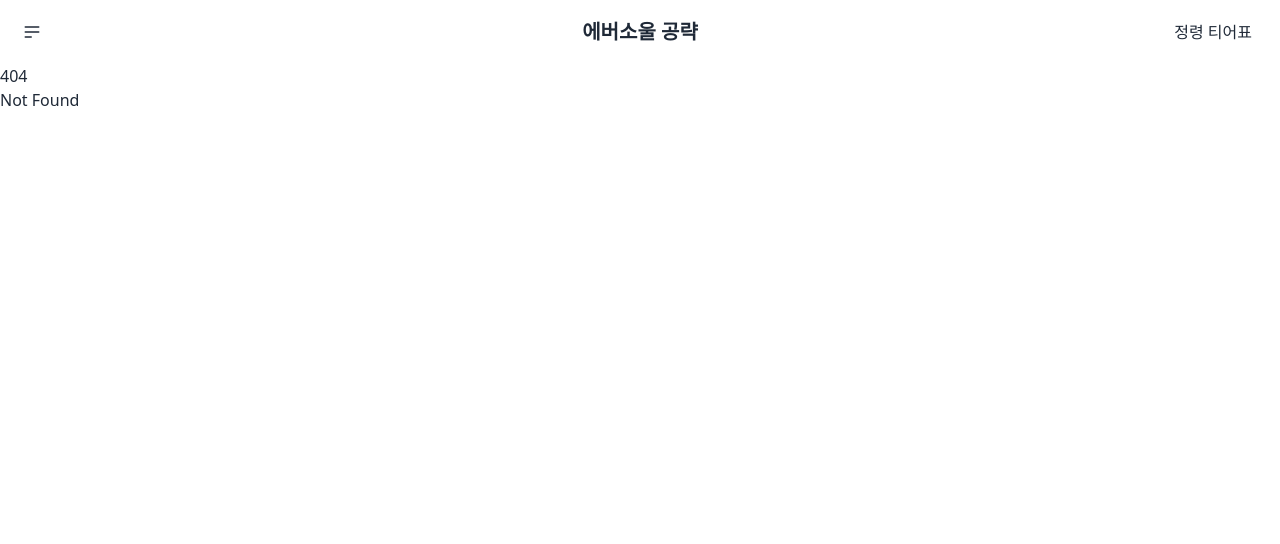
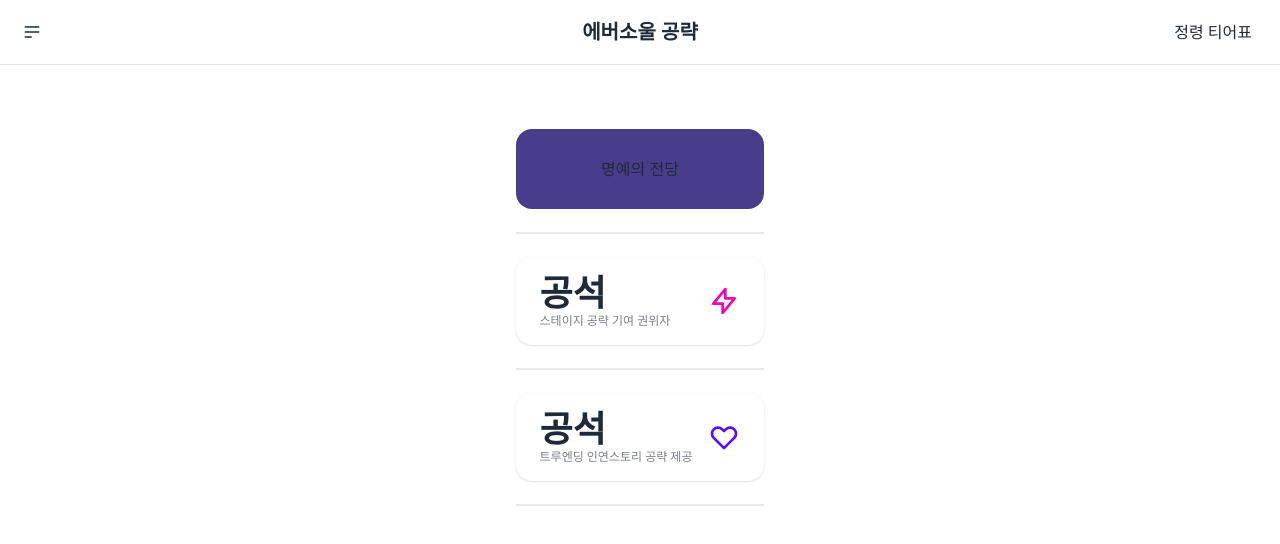
Before and after one commit to 5witchkr/eversoul, a SvelteKit app: page /rank in a window 1280 px wide. Before the commit this address had no page. Shown: the top 544 px of the page. Built offline with nearby package versions, Linux system fonts and the light colour scheme.

Commit message:
feat: rankpage

```diff
--- /dev/null
+++ b/src/routes/rank/+page.svelte
@@ -0,0 +1,48 @@
+<script>
+
+</script>
+
+
+<svelte:head>
+    <title>공략 기여자 랭킹</title>
+</svelte:head>
+
+
+<div class="flex justify-center px-4 py-16 border-t border-base-300">
+    <div class="flex flex-col w-300">
+    <div class="form-control w-300 max-w-xs">
+
+
+
+        <div class="grid h-20 card bg-base-300 rounded-box place-items-center" style="background-color:darkslateblue;">명예의 전당</div>
+
+        <div class="divider"></div>
+
+
+        <div class="stats shadow">
+            <div class="stat">
+                <div class="stat-figure text-secondary">
+                    <svg xmlns="http://www.w3.org/2000/svg" fill="none" viewBox="0 0 24 24" class="inline-block w-8 h-8 stroke-current"><path stroke-linecap="round" stroke-linejoin="round" stroke-width="2" d="M13 10V3L4 14h7v7l9-11h-7z"></path></svg>
+                  </div>
+              <div class="stat-value">공석</div>
+              <div class="stat-desc">스테이지 공략 기여 권위자</div>
+            </div>
+          </div>
+
+          <div class="divider"></div>
+
+        <div class="stats shadow">
+            <div class="stat">
+                <div class="stat-figure text-primary">
+                    <svg xmlns="http://www.w3.org/2000/svg" fill="none" viewBox="0 0 24 24" class="inline-block w-8 h-8 stroke-current"><path stroke-linecap="round" stroke-linejoin="round" stroke-width="2" d="M4.318 6.318a4.5 4.5 0 000 6.364L12 20.364l7.682-7.682a4.5 4.5 0 00-6.364-6.364L12 7.636l-1.318-1.318a4.5 4.5 0 00-6.364 0z"></path></svg>
+                  </div>
+              <div class="stat-value">공석</div>
+              <div class="stat-desc">트루엔딩 인연스토리 공략 제공</div>
+            </div>
+          </div>
+
+          <div class="divider"></div>
+
+  </div>
+</div>
+</div>
```
